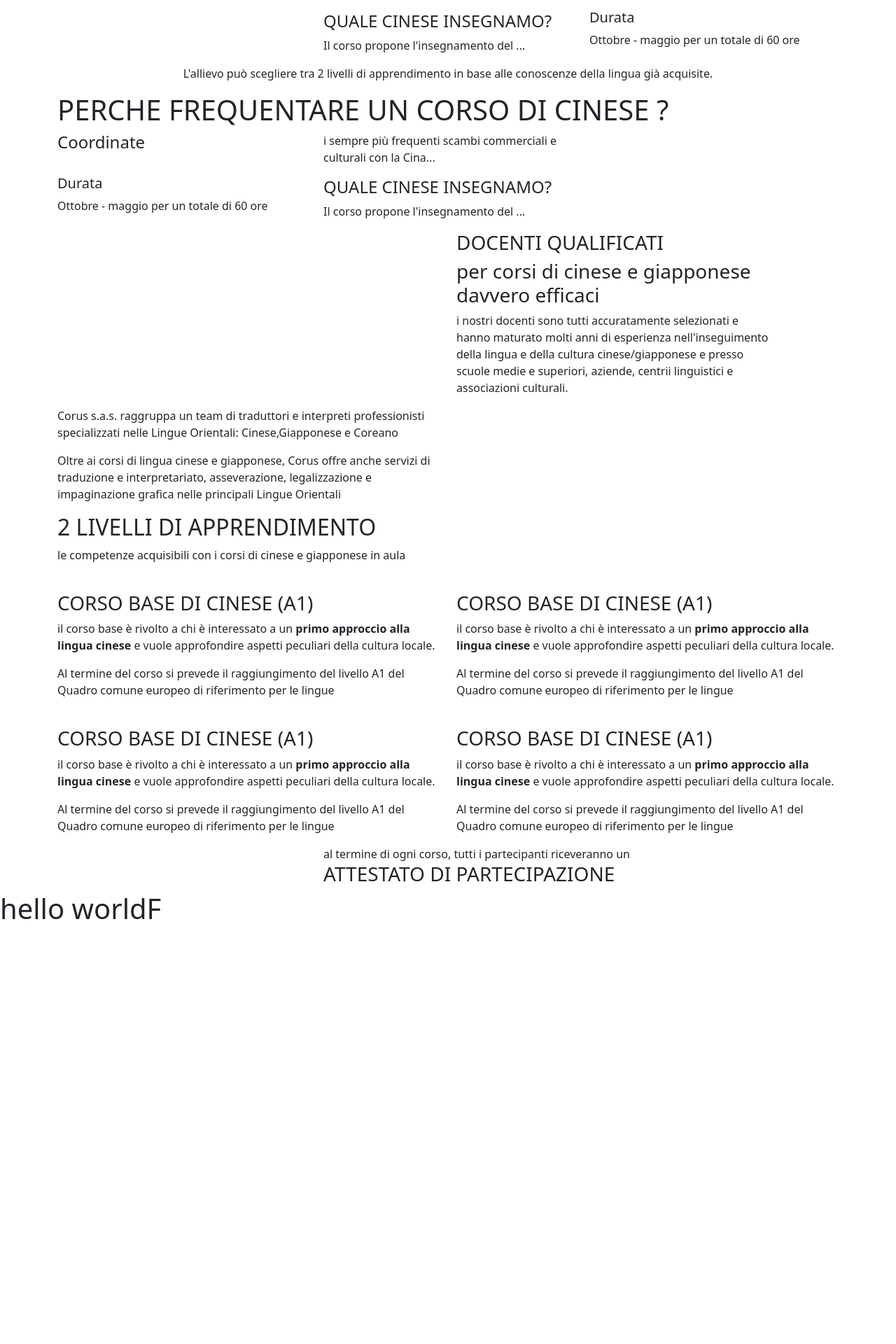
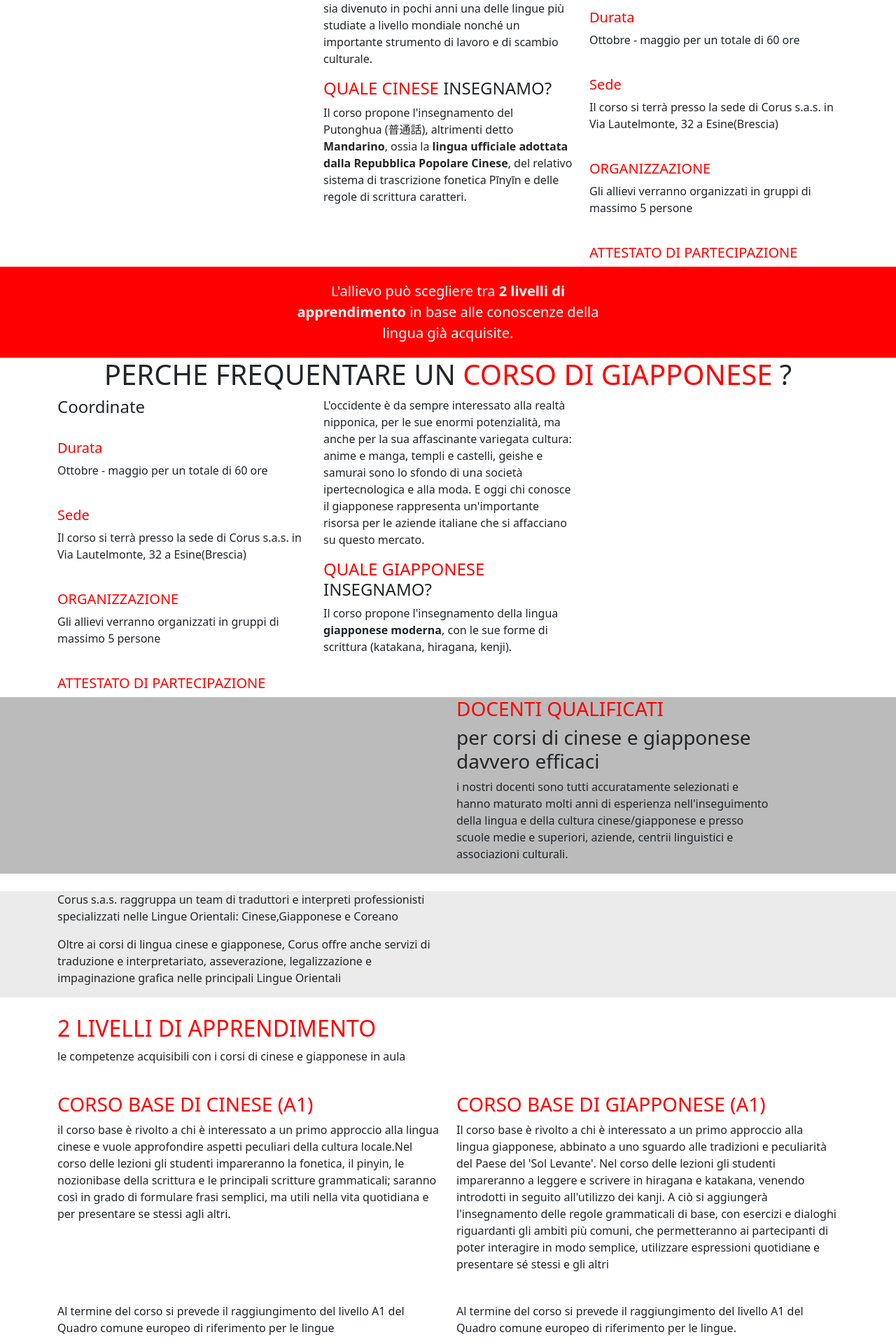
Before and after one commit to MicheleManco/corus, a Vue app: page / in a window 1280 px wide. Shown: the part 160-2080 px from the top of the page at 70% size. Before the commit the page ends 1490 px from the top, so only its background shows below. Built offline with nearby package versions, Linux system fonts and the light colour scheme.

Commit message:
piccole modifiche al layout e estetica

```diff
--- a/src/App.vue
+++ b/src/App.vue
@@ -4,7 +4,7 @@
     <WhyC/>
     <WhyJ/>
     <Info/>
-    <Levels/>
+    <Levels :corsi = "corsi"/>
     <Footer/>
   </div>
 </template>
@@ -26,10 +26,45 @@ export default {
     Info,
     Levels,
     Footer
-  }
+  },
+  data(){
+    return {
+      corsi: [
+        // corso1
+        {
+          title: "CORSO BASE DI CINESE (A1)",
+          text:"il corso base è rivolto a chi è interessato a un primo approccio alla lingua cinese e vuole approfondire aspetti peculiari della cultura locale.Nel corso delle lezioni gli studenti impareranno la fonetica, il pinyin, le nozionibase della scrittura e le principali scritture grammaticali; saranno così  in grado di formulare frasi semplici, ma utili nella vita quotidiana e per presentare se stessi agli altri.",
+          comment:"Al termine del corso si prevede il raggiungimento del livello A1 del Quadro comune europeo di riferimento per le lingue",
+          image:"qui va l'url dell'immagine"
+        },
+        //corso2
+        {
+          title:"CORSO BASE DI GIAPPONESE (A1)",
+          text:"Il corso base è rivolto a chi è interessato a un primo approccio alla lingua giapponese, abbinato a uno sguardo alle tradizioni e peculiarità del Paese del 'Sol Levante'. Nel corso delle lezioni gli studenti impareranno a leggere e scrivere in hiragana e katakana, venendo introdotti in seguito all'utilizzo dei kanji. A ciò si aggiungerà l'insegnamento delle regole grammaticali di base, con esercizi e dialoghi riguardanti gli ambiti più comuni, che permetteranno ai partecipanti di poter interagire in modo semplice, utilizzare espressioni quotidiane e presentare sé stessi e gli altri",
+          comment:"Al termine del corso si prevede il raggiungimento del livello A1 del Quadro comune europeo di riferimento per le lingue.",
+          image:""
+        },
+        {
+          title:"CORSO ELEMENTARE DI CINESE (A2)",
+          text:"Il corso elementare è indirizzato a tutti coloro che, avendo una conoscenza basilare della lingua cinese, vogliono continuare il loro percorso di apprendimento. Durante le lezioni i partecipanti acquisiranno maggiore dimestichezza con la lingua viva riuscendo a esprimersi in modo chiaro in molteplici situazioni quotidiane. Per questo livello è prevista l'interazione di due docenti, docente madrelingua per la fonetica e conversazione.",
+          comment:"Al termine del corso si prevede il raggiungimento del livello A2 del Quadro comune europeo di riferimento per le lingue. Se interessati gli studenti potranno iscriversi con il nostro supporto all'esame HSK2",
+          image:""
+        },
+        {
+          title:"CORSO ELEMENTARE DI GIAPPONESE (A2)",
+          text:"Il corso elementare di lingua giapponese è indirizzato a tutti coloro che, avendo una conoscenza basilare della lingua giapponese, vogliono continuare il loro percorso di apprendimento. Nel corso delle lezioni gli studenti impareranno nuovi kanji, strutture grammaticali ed espressioni di uso comune che permetteranno loro di potersi esprimere, in termini semplici, riguardo contesti familiari, aspetti della propria vita e dell'ambiente circostante. Sapranno quindi chiedere e dare indicazioni, descrivere ciò che accade attorno a sé e interagire in situazioni abituali con maggior scioltezza. Parimenti al corso base, alcuni momenti verranno dedicati all'approfondimento di temi riguardanti la società e la cultura giapponese.",
+          comment:"Al termine del corso si prevede il raggiungimento del livello A2 del Quadro comune europeo di riferimento per le lingue.",
+          image:""
+        }
+
+      ],
+    }
+  },
 }
 </script>
 
 <style lang="scss">
-
+.clr-red{
+  color: red;
+}
 </style>
--- a/src/components/Info.vue
+++ b/src/components/Info.vue
@@ -1,18 +1,23 @@
 <template>
   <div>
+    <div class="bg-light-gray1">
       <div class="container">
-
         <div class="row">
           <div class="col-sm-6">
             <img src="" alt="">
           </div>
           <div class="col-md-5 col-12">
-          <h3>DOCENTI QUALIFICATI</h3>
+            <h3 class="clr-red">DOCENTI QUALIFICATI</h3>
             <h3>per corsi di cinese e giapponese davvero efficaci</h3>
             <p>i nostri docenti sono tutti accuratamente selezionati e hanno maturato molti anni di esperienza nell'inseguimento della lingua e della cultura cinese/giapponese e presso scuole medie e superiori, aziende, centrii linguistici  e associazioni culturali.</p>
           </div>
         </div>
+      </div>
+    </div>
 
+
+    <div class="bg-light-gray2">
+      <div class="container">
         <div class="row">
           <div class="col-md-6 col-12">
             <p>Corus s.a.s. raggruppa un <span>team di traduttori e interpreti professionisti specializzati nelle Lingue Orientali</span>: Cinese,Giapponese e Coreano </p>
@@ -22,8 +27,10 @@
             <img src="" alt="">
           </div>
         </div>
+      </div>
+    </div>
 
-    </div>
+
   </div>
 </template>
 
@@ -37,5 +44,11 @@ export default {
 </script>
 
 <style scoped lang="scss">
-
+.bg-light-gray1{
+background-color: rgb(187, 187, 187);
+}
+.bg-light-gray2{
+background-color: rgb(235, 235, 235);
+margin: 25px 0;
+}
 </style>
--- a/src/components/Levels.vue
+++ b/src/components/Levels.vue
@@ -3,7 +3,7 @@
       <div class="container">
           <div class="row">
             <div class="col-12">
-                <h2>2 LIVELLI DI APPRENDIMENTO</h2>
+                <h2 class="clr-red">2 LIVELLI DI APPRENDIMENTO</h2>
                 <p>le competenze acquisibili con i corsi di cinese e giapponese in aula</p>
             </div>
         </div>
@@ -12,61 +12,49 @@
     <!-- card di informazione corsi -->
     <div class="container">
         <div class="row">
-            <div class="col-sm-6 col-12">
+
+            <div v-for="corso,i in corsi" :key="i" class="col-sm-6 col-12">
                 <img src="" alt="">
+                <div class="text-level"><!--devo cambiare l'h dei blocchi in base alla dimensione dello schemro -->
+                    <h3 class="clr-red">{{corso.title}}</h3>
+                    <p>{{corso.text}}</p>
+                </div>
                 <div>
-                    <h3>CORSO BASE DI CINESE (A1)</h3>
-                    <p>il corso base è rivolto a chi è interessato a un <strong>primo approccio alla lingua cinese</strong> e vuole approfondire aspetti peculiari della cultura locale.</p>
-                </div>
-                <div> <!-- per far stare sulla stessa linea questo commento e l'ealtro affianco mi basta mettere un h hai blocchi sopra -->
-                    <p>Al termine del corso si prevede il raggiungimento del <span>livello A1</span> del Quadro comune europeo di riferimento per le lingue</p>
+                    <p>{{corso.comment}}</p>
                 </div>
             </div>
-            <div class="col-sm-6 col-12">
-                <img src="" alt="">
-                <div>
-                    <h3>CORSO BASE DI CINESE (A1)</h3>
-                    <p>il corso base è rivolto a chi è interessato a un <strong>primo approccio alla lingua cinese</strong> e vuole approfondire aspetti peculiari della cultura locale.</p>
-                </div>
-                <div>
-                    <p>Al termine del corso si prevede il raggiungimento del <span>livello A1</span> del Quadro comune europeo di riferimento per le lingue</p>
+
         </div>
     </div>
-            <div class="col-sm-6 col-12">
+
+    <!-- sezione attestato di partecipazione-->
+    <div class="container">
+        <div class="row">
+            <div class="col-sm-4 col-12">
                 <img src="" alt="">
-                <div>
-                    <h3>CORSO BASE DI CINESE (A1)</h3>
-                    <p>il corso base è rivolto a chi è interessato a un <strong>primo approccio alla lingua cinese</strong> e vuole approfondire aspetti peculiari della cultura locale.</p>
             </div>
-                <div>
-                    <p>Al termine del corso si prevede il raggiungimento del <span>livello A1</span> del Quadro comune europeo di riferimento per le lingue</p>
+            <div class="col-sm-8 col-12">
+                al termine di ogni corso, tutti i partecipanti riceveranno un
+                <h4 class="clr-red"><strong>ATTESTATO DI PARTECIPAZIONE</strong></h4>
             </div>
         </div>
-            <div class="col-sm-6 col-12">
+    </div>
+
+    <div class="bg-lightgray">
+        <div class="container">
+            <div class="row ">
+                <div class="col-sm-4 col-0">
                     <img src="" alt="">
-                <div>
-                    <h3>CORSO BASE DI CINESE (A1)</h3>
-                    <p>il corso base è rivolto a chi è interessato a un <strong>primo approccio alla lingua cinese</strong> e vuole approfondire aspetti peculiari della cultura locale.</p>
                 </div>
-                <div>
-                    <p>Al termine del corso si prevede il raggiungimento del <span>livello A1</span> del Quadro comune europeo di riferimento per le lingue</p>
+                <div class="col-sm-8 col-12">
+                    <strong>Contattaci per ricevere tutti i dettagli dei</strong>
+                    <h4 class="clr-red"><strong>CORSI DI LINGUA CINESE E GIAPPONESE IN AULA</strong></h4>
                 </div>
             </div>
         </div>
     </div>
 
-    <!-- sezione attestato -->
-    <div class="container">
-        <div class="row">
-            <div class="col-4">
-                <img src="" alt="">
-            </div>
-            <div class="col-8">
-                al termine di ogni corso, tutti i partecipanti riceveranno un
-                <h3>ATTESTATO DI PARTECIPAZIONE</h3>
-            </div>
-        </div>
-    </div>
+
   </div>
 </template>
 
@@ -74,11 +62,17 @@
 export default {
   name: 'Levels',
   props: {
-
+   corsi:Array,
   }
 }
 </script>
 
 <style scoped lang="scss">
-
+.text-level{
+    height: 300px;
+}
+.bg-lightgray{
+    background-color: rgb(235, 235, 235);
+    padding: 20px 0;
+}
 </style>
--- a/src/components/WhyC.vue
+++ b/src/components/WhyC.vue
@@ -1,33 +1,73 @@
 <template>
   <div>
     <div class="container">
-      <div class="row">
-        <h1 class="col-12">PERCHE FREQUENTARE UN <span>CORSO DI CINESE</span> ?</h1>
+      <div class="row justify-content-center">
+        <h1 class="col-12 text-center">PERCHE FREQUENTARE UN <span class="clr-red">CORSO DI CINESE</span> ?</h1>
 
         <div class="col-md-4 col-0">
           <img src="" alt="">
         </div>
 
         <div class="col-md-4 col-sm-6">
-          <p> i sempre più frequenti scambi commerciali e culturali con la Cina...</p>
-          <h4><span>QUALE CINESE</span>  INSEGNAMO?</h4>
-          <p>Il corso propone l'insegnamento del ...</p>
+          <p> i sempre più frequenti scambi commerciali e culturali con la Cina hanno fatto sì che il Cinese sia divenuto in pochi anni una delle lingue più studiate a livello mondiale nonché un importante strumento di lavoro e di scambio culturale.</p>
+          <h4><span class="clr-red">QUALE CINESE</span>  INSEGNAMO?</h4>
+          <p>Il corso propone l'insegnamento del Putonghua (普通話), altrimenti detto <strong>Mandarino</strong>, ossia la <strong> lingua ufficiale adottata dalla Repubblica Popolare Cinese</strong>, del relativo sistema di trascrizione fonetica Pīnyīn e delle regole di scrittura caratteri.</p>
         </div>
 
         <div class="col-md-4 col-sm-6">
+
           <h4>Coordinate</h4>
-          <div><!-- qui c'è da fare un v-for di quattro "coordinate"-->
+
+          <div>
             <div>
               <img src="" alt="">
             </div>
             <div>
-              <h5>Durata</h5>
+              <h5 class="clr-red">Durata</h5>
               <p>Ottobre - maggio per un totale di 60 ore</p>
             </div>
           </div>
+
+          <div>
+            <div>
+              <img src="" alt="">
+            </div>
+            <div>
+              <h5 class="clr-red">Sede</h5>
+              <p>Il corso si terrà presso la sede di Corus s.a.s. in Via Lautelmonte, 32 a Esine(Brescia)</p>
+            </div>
+          </div>
+
+          <div>
+            <div>
+              <img src="" alt="">
+            </div>
+            <div>
+              <h5 class="clr-red">ORGANIZZAZIONE</h5>
+              <p>Gli allievi verranno organizzati in gruppi di massimo 5 persone</p>
+            </div>
+          </div>
+
+          <div>
+            <div>
+              <img src="" alt="">
+            </div>
+            <div>
+              <h5 class="clr-red">ATTESTATO DI PARTECIPAZIONE</h5>
+            </div>
+          </div>
+
         </div>
-        <div class="col-12 text-center">
-          <p>L'allievo può scegliere tra <span>2 livelli di apprendimento</span> in base alle conoscenze della lingua già acquisite.</p>
+      </div>
+    </div>
+
+    <!-- striscia rossa  -->
+    <div class="bg-red">
+      <div class="container">
+        <div class="row justify-content-sm-center">
+          <div class="col-12 col-md-5 text-center">
+            <div>L'allievo può scegliere tra <strong>2 livelli di apprendimento</strong> in base alle conoscenze della lingua già acquisite.</div>
+          </div>
         </div>
       </div>
     </div>
@@ -45,5 +85,11 @@ export default {
 </script>
 
 <style scoped lang="scss">
+.bg-red{
+  background-color: red;
+  color: white;
+  font-size: 20px;
+  padding: 20px;
+}
 
 </style>
--- a/src/components/WhyJ.vue
+++ b/src/components/WhyJ.vue
@@ -1,26 +1,55 @@
 <template>
   <div>
     <div class="container">
-      <div class="row">
-        <h1 class="col-12">PERCHE FREQUENTARE UN <span>CORSO DI CINESE</span> ?</h1>
+      <div class="row justify-content-center">
+        <h1 class="col-12 text-center">PERCHE FREQUENTARE UN <span class="clr-red">CORSO DI GIAPPONESE</span> ?</h1>
 
         <div class="col-lg-4 col-sm-6">
           <h4>Coordinate</h4>
-          <div><!-- qui c'è da fare un v-for di quattro "coordinate"-->
+          <div>
             <div>
               <img src="" alt="">
             </div>
             <div>
-              <h5>Durata</h5>
+              <h5 class="clr-red">Durata</h5>
               <p>Ottobre - maggio per un totale di 60 ore</p>
+            </div>
+          </div>
+
+          <div>
+            <div>
+              <img src="" alt="">
+            </div>
+            <div>
+              <h5 class="clr-red">Sede</h5>
+              <p>Il corso si terrà presso la sede di Corus s.a.s. in Via Lautelmonte, 32 a Esine(Brescia)</p>
+            </div>
+          </div>
+
+          <div>
+            <div>
+              <img src="" alt="">
+            </div>
+            <div>
+              <h5 class="clr-red">ORGANIZZAZIONE</h5>
+              <p>Gli allievi verranno organizzati in gruppi di massimo 5 persone</p>
+            </div>
+          </div>
+
+          <div>
+            <div>
+              <img src="" alt="">
+            </div>
+            <div>
+              <h5 class="clr-red">ATTESTATO DI PARTECIPAZIONE</h5>
             </div>
           </div>
         </div>
 
         <div class="col-lg-4 col-sm-6">
-          <p> i sempre più frequenti scambi commerciali e culturali con la Cina...</p>
-          <h4><span>QUALE CINESE</span>  INSEGNAMO?</h4>
-          <p>Il corso propone l'insegnamento del ...</p>
+          <p>L'occidente è da sempre interessato alla realtà nipponica, per le sue enormi potenzialità, ma anche per la sua affascinante variegata cultura: anime e manga, templi e castelli, geishe e samurai sono lo sfondo di una società ipertecnologica e alla moda. E oggi chi conosce il giapponese rappresenta un'importante risorsa per le aziende italiane che si affacciano su questo mercato. </p>
+          <h4><span class="clr-red">QUALE GIAPPONESE</span>  INSEGNAMO?</h4>
+          <p>Il corso propone l'insegnamento della lingua <strong>giapponese moderna</strong>, con le sue forme di scrittura (katakana, hiragana, kenji).</p>
         </div>
 
         <div class="col-lg-4 col-0">
```
Lines whose indentation alone changed are shown as unchanged.
